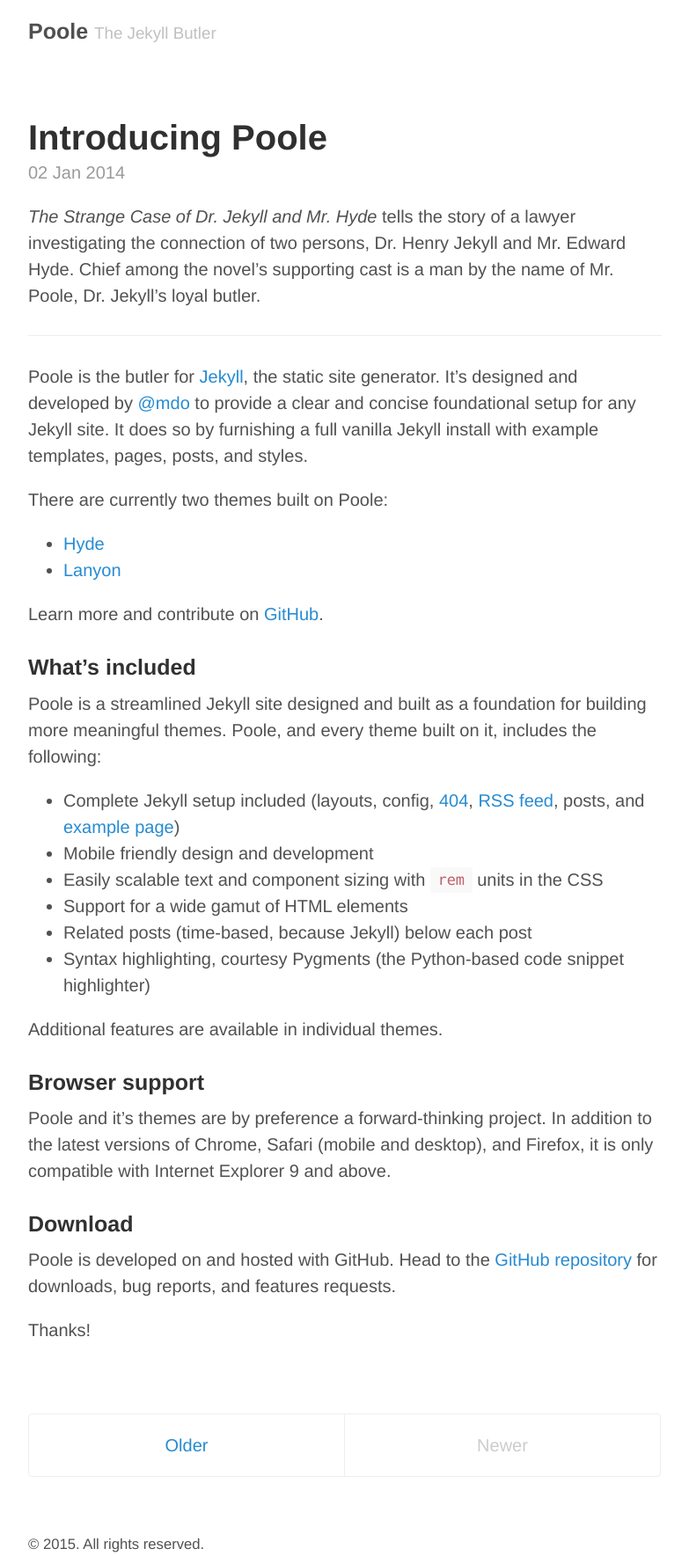
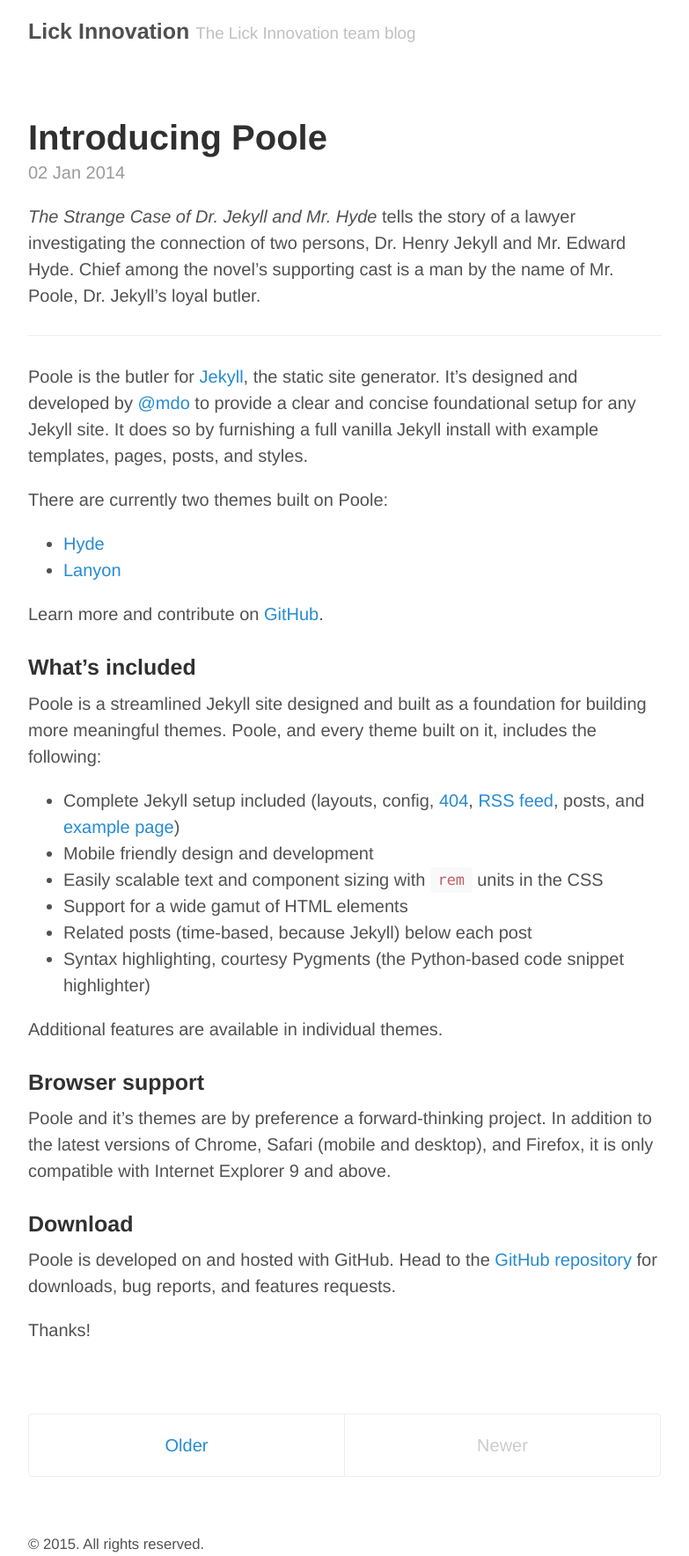
Before and after one commit to gignar/gignar, a Jekyll site: the page built from index.html, in a window 1280 px wide. Shown: the whole page at 88% size, without its empty margins (248-1031 px from the left). Built offline with Jekyll 4.4.1, drawn with Linux system fonts in a browser that asks for light colours; the list of posts is cut into pages by our own code.

Commit message:
Update _config.yml

```diff
--- a/_config.yml
+++ b/_config.yml
@@ -3,17 +3,17 @@
 relative_permalinks: true
 
 # Setup
-title:            Poole
-tagline:          The Jekyll Butler
-url:              http://getpoole.com
+title:            Lick Innovation
+tagline:          The Lick Innovation team blog
+url:              http://lickinnovation.com
 paginate:         1
 baseurl:          /
 author:
-  name:           Mark Otto
-  url:            https://twitter.com/mdo
-  email:          markdotto@gmail.com
+  name:           Oliver Phillips
+  url:            https://twitter.com/wearelick
+  email:          innovation@lickcreative.com
 
 # Custom vars
 version:          1.0.0
 github:
-  repo:           https://github.com/poole/poole
+  repo:           https://github.com/gignar/gignar.github.io
```
